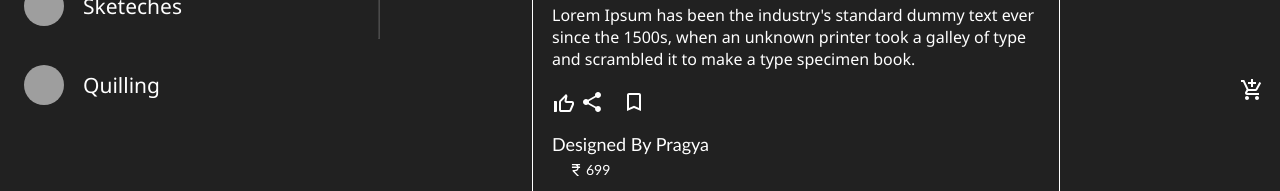
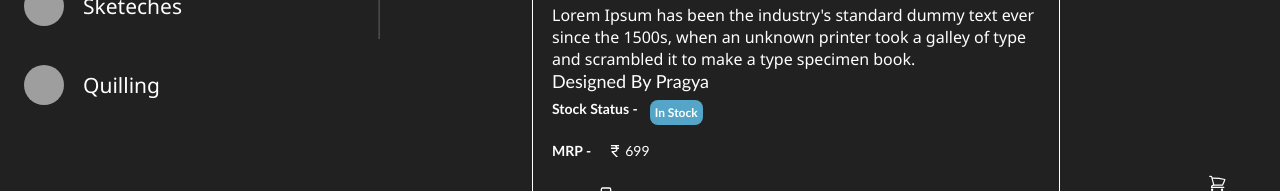
Before and after one commit to Pragyani/art-gallery, a React (Create React App) app: page / in a window 1280 px wide. Shown: the part 761-952 px from the top of the page. Built offline with nearby package versions, Linux system fonts and the light colour scheme; grey boxes are pictures that could not be loaded.

Commit message:
add : changes in icons of productDetails

```diff
--- a/src/ProductDetails/productDetail.js
+++ b/src/ProductDetails/productDetail.js
@@ -1,16 +1,16 @@
 import React, { useState } from "react";
 import './productDetail.css';
-import BookmarkIcon from '@mui/icons-material/Bookmark';
-import BookmarkBorderIcon from '@mui/icons-material/BookmarkBorder';
-import AddShoppingCartIcon from '@mui/icons-material/AddShoppingCart';
 import { useDispatch } from "react-redux";
 import { addPost, addCartProducts, addPopularPost } from "../reducers/indx";
-import ShoppingCartIcon from '@mui/icons-material/ShoppingCart';
 import PersonPinIcon from '@mui/icons-material/PersonPin';
-import ShareIcon from '@mui/icons-material/Share';
-import ThumbUpOffAltIcon from '@mui/icons-material/ThumbUpOffAlt';
-import ThumbUpAltIcon from '@mui/icons-material/ThumbUpAlt';
 import CurrencyRupeeIcon from '@mui/icons-material/CurrencyRupee';
+import { FcLikePlaceholder } from "react-icons/fc";
+import { FcLike } from "react-icons/fc";
+import { FcShare } from "react-icons/fc";
+import { FcBookmark } from "react-icons/fc";
+import { FiBookmark } from "react-icons/fi";
+import { HiOutlineShoppingCart } from "react-icons/hi2";
+import { HiShoppingCart } from "react-icons/hi2";
 
 const ProductDetail = ({ Products }) => {
     const dispatch = useDispatch();
@@ -100,26 +100,27 @@ const ProductDetail = ({ Products }) => {
                                                             when an unknown printer
                                                             took a galley of type and scrambled it to make a type specimen book.
                                                         </span>
+
+                                                        <h4>Designed By Pragya</h4>
+                                                        <p>Stock Status - <h6>{item?.stockStatus}</h6></p>
+                                                        <h5 className="price-tag">MRP - <CurrencyRupeeIcon className="price-tag-ruppee" /><span>{item?.price}</span></h5>
+
                                                         <div className="post-icons">
                                                             <div className="liked-ico">
-                                                                <h3 onClick={() => handlePopularPost(item)} className="hrt-st">
-                                                                    {voteMarked[item.id] ? <ThumbUpAltIcon /> : <ThumbUpOffAltIcon />}
-                                                                </h3>
+                                                                <span onClick={() => handlePopularPost(item)} className="hrt-st">
+                                                                    {voteMarked[item.id] ? <FcLike className="fc-like-i" /> : <FcLikePlaceholder className="fc-like-i" />}
+                                                                </span>
                                                             </div>
-                                                            <ShareIcon className="hrt-st" />
-                                                            <h3 onClick={() => handleBookmarkClick(item)} className="hrt-st">
-                                                                {bookmarkedProducts[item.id] ? <BookmarkIcon /> : <BookmarkBorderIcon />}
-                                                            </h3>
+                                                            <FcShare className="share-icon" />
+                                                            <span onClick={() => handleBookmarkClick(item)} className="hrt-st">
+                                                                {bookmarkedProducts[item.id] ? <FcBookmark className="bookedMarks" /> : <FiBookmark className="bookedMarks" />}
+                                                            </span>
 
                                                             <h3 onClick={() => CartedHandleMarkedClicked(item)} className="crt-st">
-                                                                {cartedmarkedProducts[item.id] ? <ShoppingCartIcon /> : <AddShoppingCartIcon />}
+                                                                {cartedmarkedProducts[item.id] ? <HiShoppingCart className="shopin-crt" /> : <HiOutlineShoppingCart className="shopin-crt" />}
                                                             </h3>
                                                         </div>
-                                                        <h4>Designed By Pragya</h4>
-                                                        <h5 className="price-tag"> <CurrencyRupeeIcon className="price-tag-ruppee" /><span>{item?.price}</span></h5>
-                                                        <p>Stock Status - <h6>{item?.stockStatus}</h6></p>
                                                         <span className="input-span-tag"><input placeholder="Add Comment ...." type="text" /></span>
-                                                        {/* <h4>Brand Name - <b>{item?.brand}</b></h4> */}
                                                     </div>
                                                 </div>
                                             </div>
```
